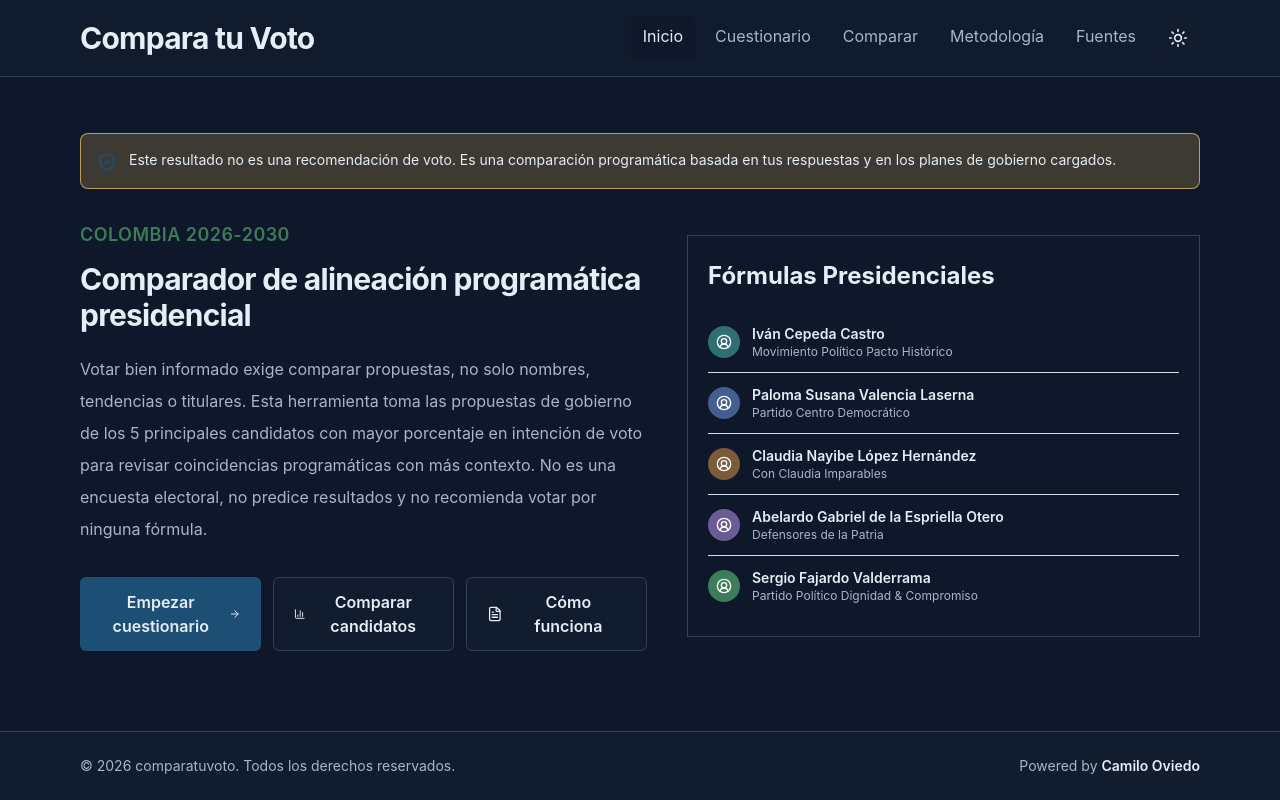
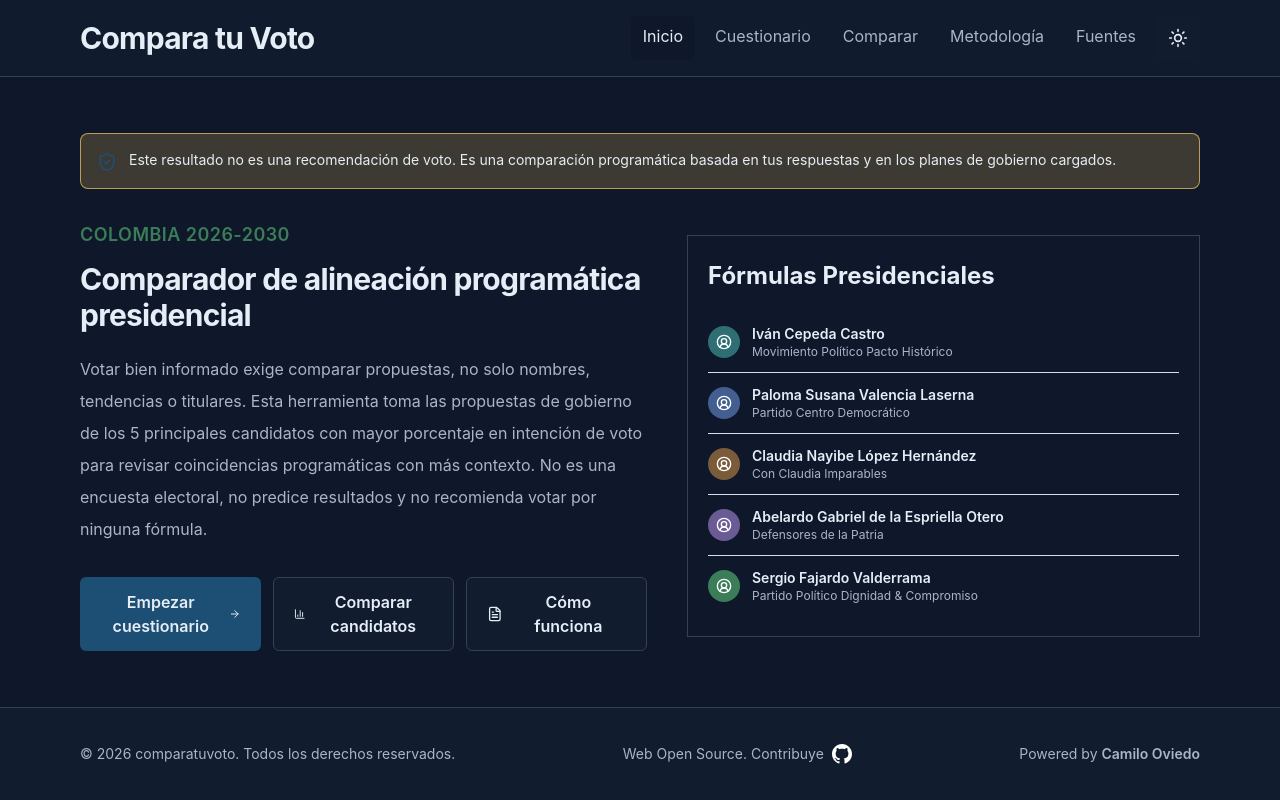
Before and after one commit to champetaman/voto-informado-colombia, a Next.js app: page / in a window 1280 px wide. Both pictures are taken after a click on the button "Cambiar a tema oscuro". Built offline with nearby package versions, Linux system fonts and the light colour scheme.

Commit message:
Iclusion texto open source contribution

```diff
--- a/src/app/globals.css
+++ b/src/app/globals.css
@@ -48,6 +48,10 @@
   outline-offset: 2px;
 }
 
+.github-icon-dark {
+  display: none;
+}
+
 html.dark {
   color-scheme: dark;
 }
@@ -96,3 +100,11 @@
 html.dark .hover\:text-ink:hover {
   color: #e5edf6;
 }
+
+html.dark .github-icon-light {
+  display: none;
+}
+
+html.dark .github-icon-dark {
+  display: block;
+}
--- a/src/components/Footer.tsx
+++ b/src/components/Footer.tsx
@@ -1,15 +1,41 @@
+import Image from "next/image";
+
 export function Footer() {
   return (
     <footer className="border-t border-line bg-white">
-      <div className="mx-auto flex max-w-6xl flex-col items-center gap-3 px-4 py-6 text-center text-sm text-slateui sm:flex-row sm:justify-between sm:text-left">
+      <div className="mx-auto flex max-w-6xl flex-col items-center gap-4 px-4 py-6 text-center text-sm text-slateui sm:flex-row sm:justify-between sm:text-left">
         <p>© 2026 comparatuvoto. Todos los derechos reservados.</p>
+        <a
+          href="https://github.com/Champetaman/voto-informado-colombia"
+          target="_blank"
+          rel="noopener noreferrer"
+          className="inline-flex min-h-11 items-center justify-center gap-2 text-sm text-slateui hover:underline"
+        >
+          <span>Web Open Source. Contribuye</span>
+          <Image
+            src="/icons/github-light.svg"
+            alt=""
+            aria-hidden="true"
+            width={20}
+            height={20}
+            className="github-icon-light h-5 w-5"
+          />
+          <Image
+            src="/icons/github-dark.svg"
+            alt=""
+            aria-hidden="true"
+            width={20}
+            height={20}
+            className="github-icon-dark h-5 w-5"
+          />
+        </a>
         <p>
           Powered by{" "}
           <a
             href="https://www.camilooviedo.com/"
             target="_blank"
             rel="noopener noreferrer"
-            className="font-semibold text-ink hover:underline"
+            className="font-semibold text-sm text-slateui hover:underline"
           >
             Camilo Oviedo
           </a>
```
Also changed, not shown: public/icons/github-dark.svg (added), public/icons/github-light.svg (added).
